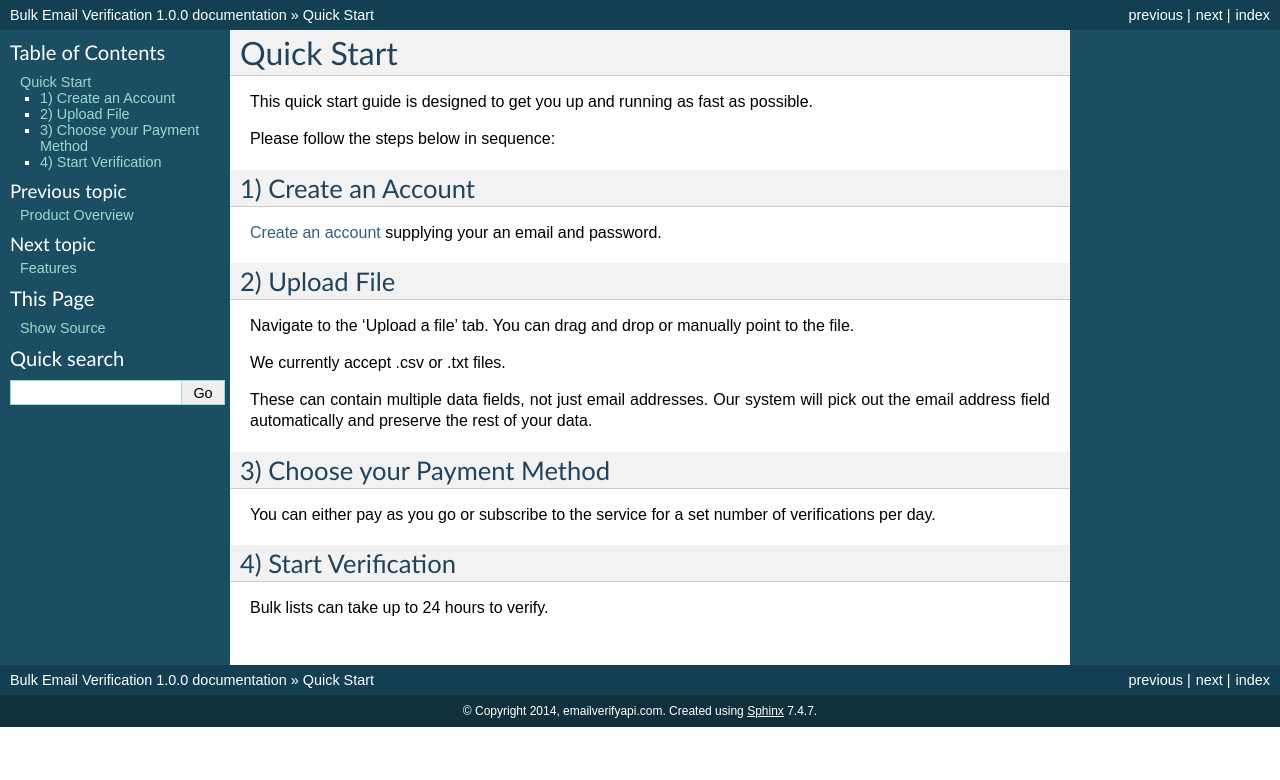
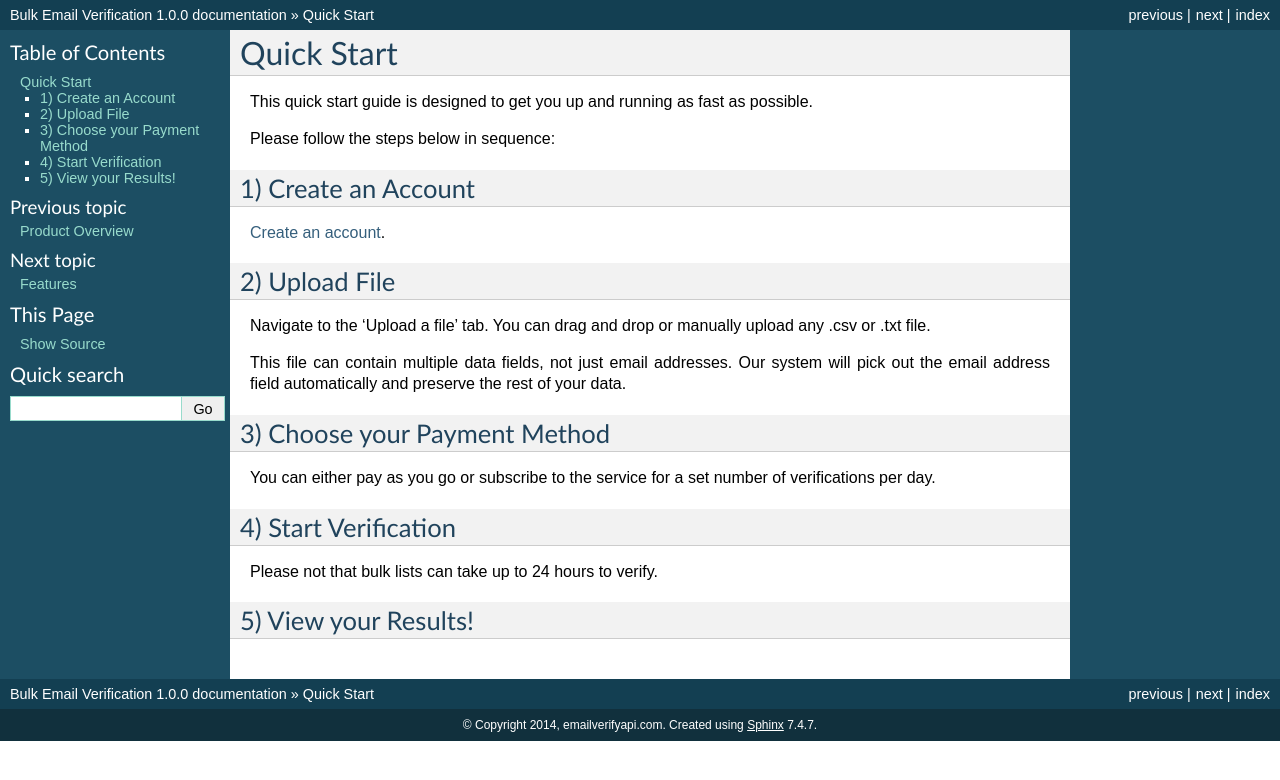
Before and after one commit to emailverifyapicom/docs-bulk, a Sphinx documentation site: the page built from docs/quickstart.rst, in a window 1280 px wide. Shown: the top 780 px of the page. Built offline with Sphinx 7.4.7, drawn with Linux system fonts in a browser that asks for light colours.

Commit message:
Initial draft of quickstart

```diff
--- a/docs/quickstart.rst
+++ b/docs/quickstart.rst
@@ -7,15 +7,13 @@
 
 1) Create an Account
 --------------------
-`Create an account <https://upload.emailverifyapi.com>`_ supplying your an email and password.
+`Create an account <https://upload.emailverifyapi.com>`_.
 
 2) Upload File
 --------------
-Navigate to the 'Upload a file' tab. You can drag and drop or manually point to the file.
+Navigate to the 'Upload a file' tab. You can drag and drop or manually upload any .csv or .txt file.
 
-We currently accept .csv or .txt files.
-
-These can contain multiple data fields, not just email addresses. Our system will pick out the email address field automatically and preserve the rest of your data.
+This file can contain multiple data fields, not just email addresses. Our system will pick out the email address field automatically and preserve the rest of your data.
 
 3) Choose your Payment Method
 -----------------------------
@@ -23,4 +21,7 @@
 
 4) Start Verification
 ---------------------
-Bulk lists can take up to 24 hours to verify.
+Please not that bulk lists can take up to 24 hours to verify.
+
+5) View your Results!
+---------------------
```
